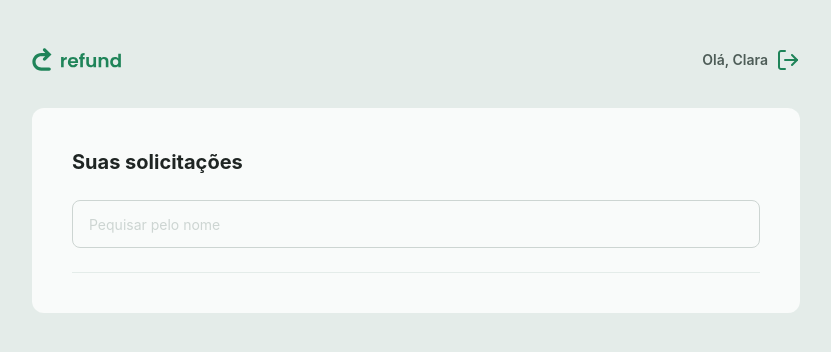
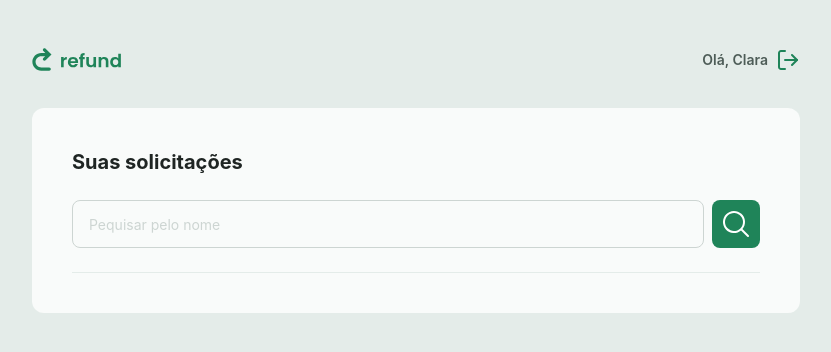
Before and after one commit to clara-nascie/new-refund, a React (Vite) app: page / in a window 1280 px wide. Shown: the top 352 px of the page, without its empty margins (224-1055 px from the left). Built offline with nearby package versions, Linux system fonts and the light colour scheme.

Commit message:
feat: implement Dashboard page with reusable Button component and tailwind-merge utility

```diff
--- a/package.json
+++ b/package.json
@@ -11,9 +11,11 @@
   },
   "dependencies": {
     "@tailwindcss/vite": "^4.3.2",
+    "clsx": "^2.1.1",
     "react": "^19.2.7",
     "react-dom": "^19.2.7",
     "react-router": "^8.2.0",
+    "tailwind-merge": "^3.6.0",
     "tailwindcss": "^4.3.2"
   },
   "devDependencies": {
--- a/src/components/Button.tsx
+++ b/src/components/Button.tsx
@@ -1,19 +1,32 @@
+import { classMerge } from "@/utils/ClassMerge";
+
 type Props = React.ComponentProps<"button"> & {
   isLoading?: boolean;
+  variant?: "base" | "icon";
+};
+
+const variants = {
+  button: {
+    base: "h-12",
+    icon: "h-12 w-12",
+  },
 };
 
 export function Button({
   children,
   isLoading,
   type = "button",
+  variant = "base",
   ...rest
 }: Props) {
   return (
     <button
       type={type}
       disabled={isLoading}
-      className="flex items-center justify-center bg-green-100 rounded-lg text-white font-semibold cursor-pointer
-      hover:bg-green-200 transition ease-linear disabled:opacity-50 disabled:cursor-progress h-12"
+      className={classMerge([
+        "flex items-center justify-center bg-green-100 rounded-lg text-white font-semibold cursor-pointer hover:bg-green-200 transition ease-linear disabled:opacity-50 disabled:cursor-progress",
+        variants.button[variant],
+      ])}
       {...rest}
     >
       {children}
--- a/src/pages/Dashboard.tsx
+++ b/src/pages/Dashboard.tsx
@@ -1,4 +1,6 @@
 import { Input } from "@/components/Input";
+import { Button } from "@/components/Button";
+import searchIcon from "@/assets/icons/search.svg";
 import { useState } from "react";
 
 export function Dashboard() {
@@ -21,6 +23,9 @@
           placeholder="Pequisar pelo nome"
           onChange={(e) => setName(e.target.value)}
         />
+        <Button variant="icon" type="submit">
+          <img src={searchIcon} alt="Buscar" />
+        </Button>
       </form>
     </div>
   );
--- /dev/null
+++ b/src/utils/ClassMerge.ts
@@ -0,0 +1,6 @@
+import { clsx, type ClassValue } from "clsx";
+import { twMerge } from "tailwind-merge";
+
+export function classMerge(...inputs: ClassValue[]) {
+  return twMerge(clsx(inputs));
+}
```
Also changed, not shown: src/assets/icons/search.svg, 1 other file (tests, documents, lock files or other folders).
